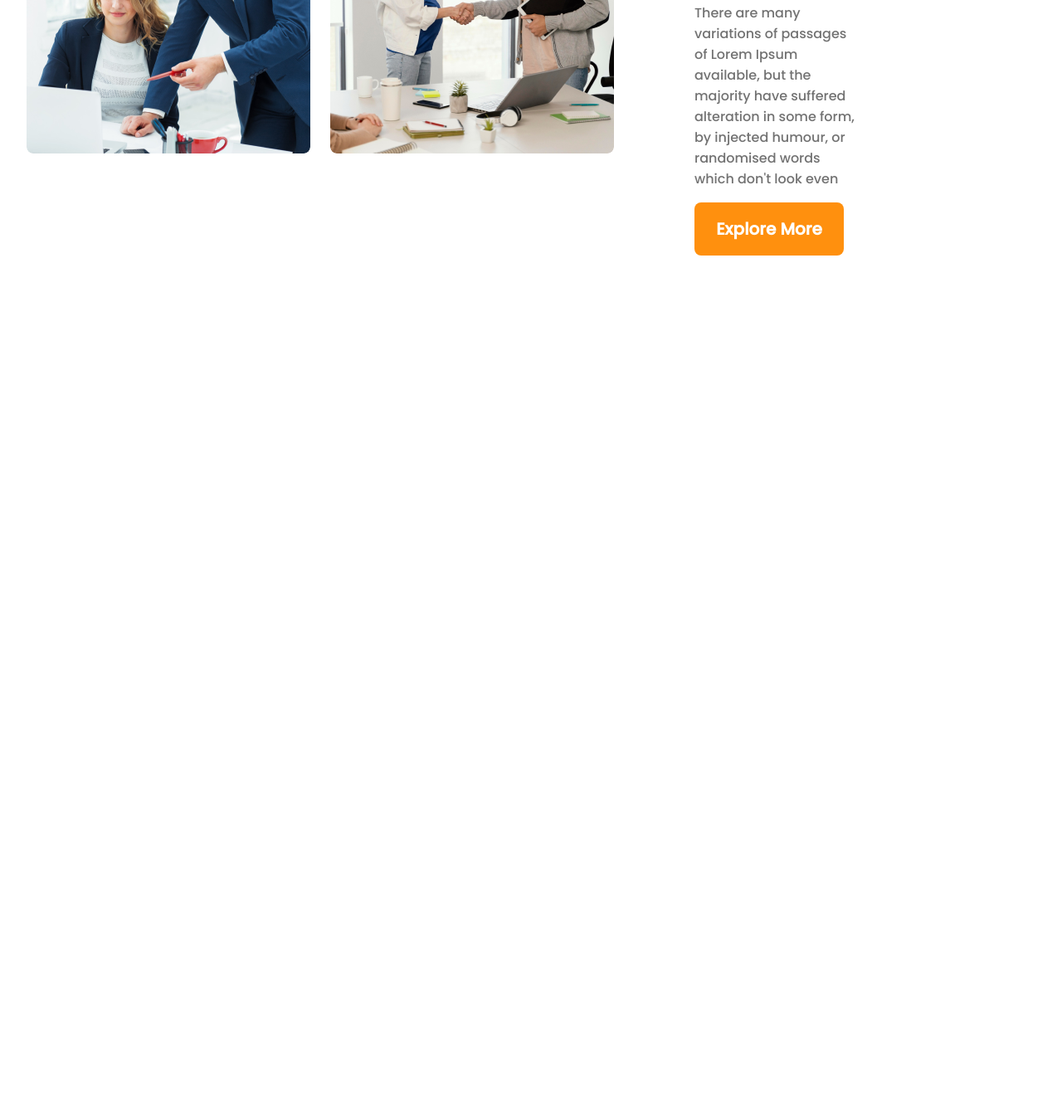
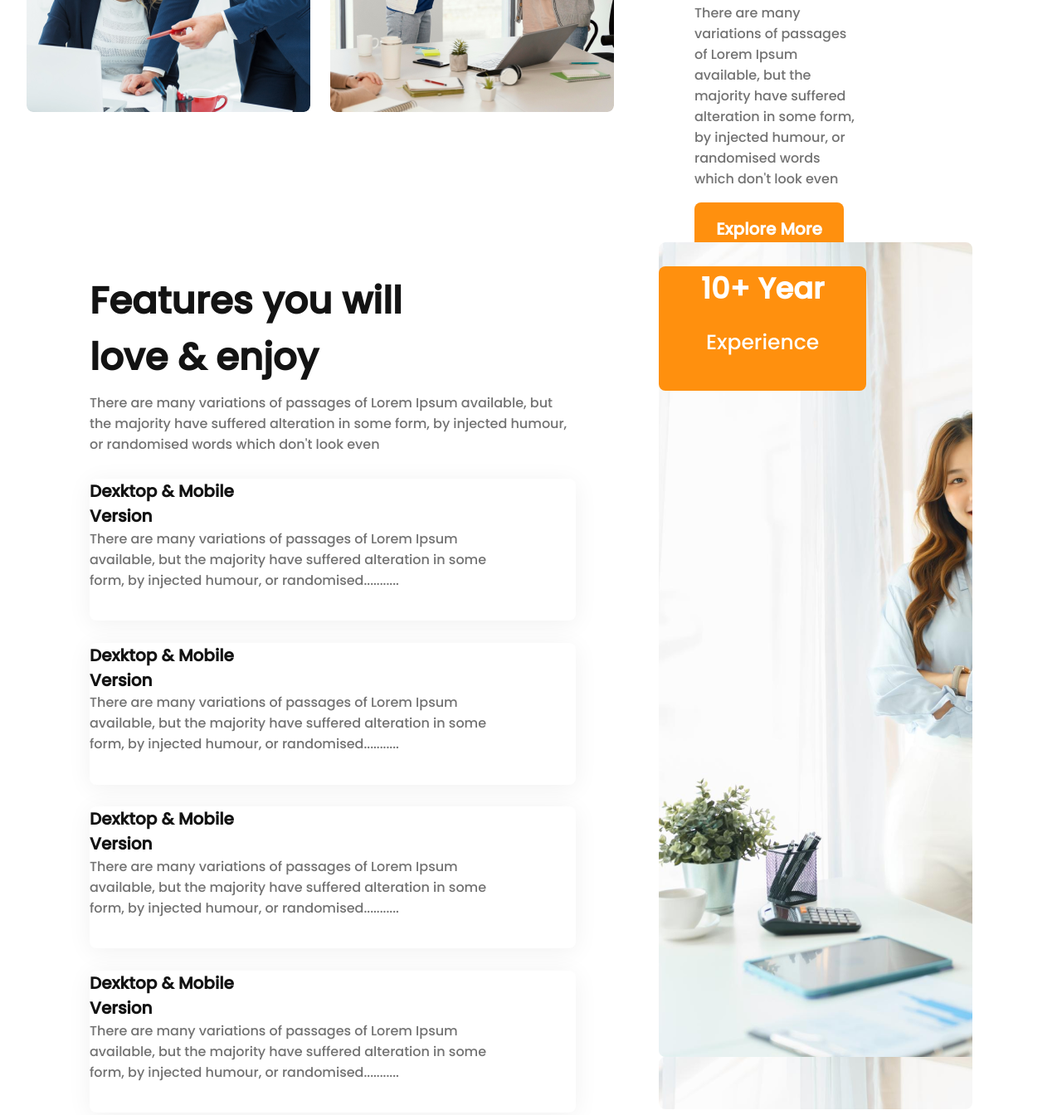
Before and after one commit to tahmeed-35/PH-Assignment_2-Architect, a plain HTML site: page index.html in a window 1280 px wide. Shown: the part 1961-3305 px from the top of the page at 83% size. Before the commit the page ends 2269 px from the top, so only its background shows below. Drawn offline with Linux system fonts and the light colour scheme.

Commit message:
Third Section Added

```diff
--- a/index.html
+++ b/index.html
@@ -34,6 +34,7 @@
         </div>
     </div>
    </section>
+   <!-- Quick List -->
 <section class="section-two">
     <div class="photo-gallery">
         <img class="team-photo" src="./images/team1.png" alt="">
@@ -48,5 +49,35 @@
 
     </div>
 </section>
+<!-- section Features -->
+<section class="section-three">
+<div class="quick-description">
+    <h2 class="quick-title">Features you will love & enjoy</h2>
+    <p class="quick-para">There are many variations of passages of Lorem Ipsum available, but the majority have suffered alteration in some form, by injected humour, or randomised words which don't look even</p>
+
+    <div class="description-box">
+<div class="quick-detail"><h4>Dexktop & Mobile Version</h4>
+    <p>
+        There are many variations of passages of Lorem Ipsum available, but the majority have suffered alteration in some form, by injected humour, or randomised...........
+    </p></div>
+<div class="quick-detail"><h4>Dexktop & Mobile Version</h4>
+    <p>
+        There are many variations of passages of Lorem Ipsum available, but the majority have suffered alteration in some form, by injected humour, or randomised...........
+    </p></div>
+<div class="quick-detail"><h4>Dexktop & Mobile Version</h4>
+    <p>
+        There are many variations of passages of Lorem Ipsum available, but the majority have suffered alteration in some form, by injected humour, or randomised...........
+    </p></div>
+<div class="quick-detail"><h4>Dexktop & Mobile Version</h4>
+    <p>
+        There are many variations of passages of Lorem Ipsum available, but the majority have suffered alteration in some form, by injected humour, or randomised...........
+    </p></div>
+</div>
+</div>
+<div class="quick-image">
+   <div class="experience"><h2>10+ Year</h2>
+    <p>Experience</p></div>
+</div>
+</section>
 </body>
 </html>
--- a/styles.css
+++ b/styles.css
@@ -122,7 +122,7 @@ team feature---------- */
     margin-top: 287px;
     margin-right: 301px;
     margin-left: 73px;
-    margin-bottom: 332px;
+    margin-bottom: 232px;
 }
 .feature-heading{
     font-family: 'Poppins', sans-serif;
@@ -158,3 +158,88 @@ team feature---------- */
     color: #FFFFFF;
     border: none;
 }
+/* ---------------
+-----------quick style */
+.section-three{
+    display: flex;
+    margin : 100px
+}
+.quick-title{
+    width: 468px;
+    height: 106px;
+    font-family: 'Poppins', sans-serif;
+    font-style: normal;
+    font-weight: 700;
+    font-size: 45px;
+    color: #131313;
+}
+.quick-para{
+    width: 586px;
+    height: 78px;
+    font-family: 'Poppins', sans-serif;
+    font-style: normal;
+    font-weight: 400;
+    font-size: 16px;
+    color: #727272;
+}
+.description-box{
+    width: 586px;
+    height: 744px;
+}
+.quick-detail{
+    width: 586px;
+    height: 171px;
+    background: #FFFFFF;
+    box-shadow: 0px 4px 30px rgba(0, 0, 0, 0.06);
+    border-radius: 8px;
+    }
+.quick-detail p{
+    width: 514px;
+    height: 78px;
+    font-family: 'Poppins', sans-serif;
+    font-style: normal;
+    font-weight: 400;
+    font-size: 16px;
+    color: #727272;
+
+}
+.quick-detail h4{
+    width: 252px;
+    height: 23px;
+    padding-bottom: 10px;
+    font-family: 'Poppins', sans-serif;
+    font-style: normal;
+    font-weight: 600;
+    font-size: 20px;
+    color: #131313;
+}
+.quick-image{
+    width: 708px;
+    height: 1045px;
+    margin-left: 100px;
+    background: url(./images/architect.png);
+    border-radius: 8px;
+    }
+.experience{
+    width: 250px;
+    height: 150px;
+    background: #FF900E;
+    border-radius: 8px;
+}
+.experience h2{
+    font-family: 'Poppins', sans-serif;
+    font-style: normal;
+    font-weight: 700;
+    font-size: 35px;
+    text-align: center;
+    color: #FFFFFF;
+}
+.experience p{
+    font-family: 'Poppins', sans-serif;
+    font-style: normal;
+    font-weight: 500;
+    font-size: 25px;
+    line-height: 20px;
+    text-align: center;
+    color: #FFFFFF;
+}
```
